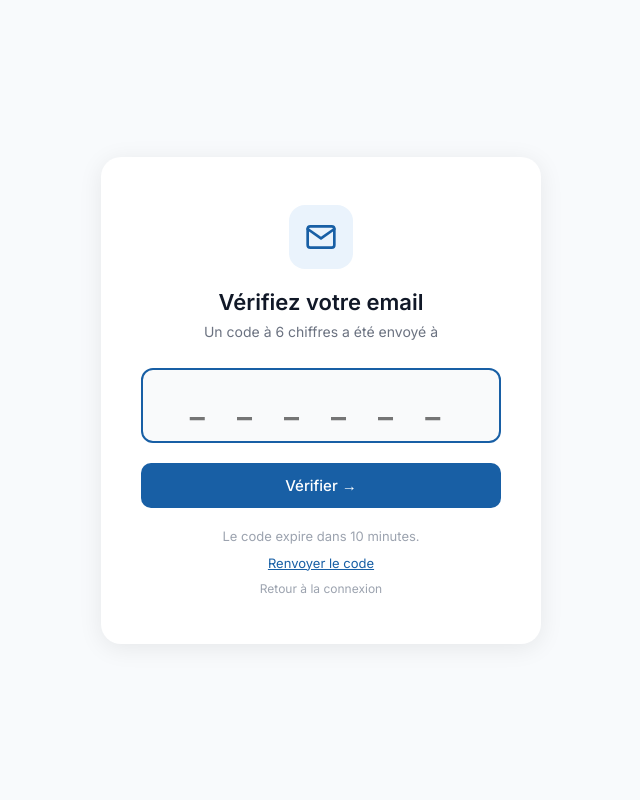
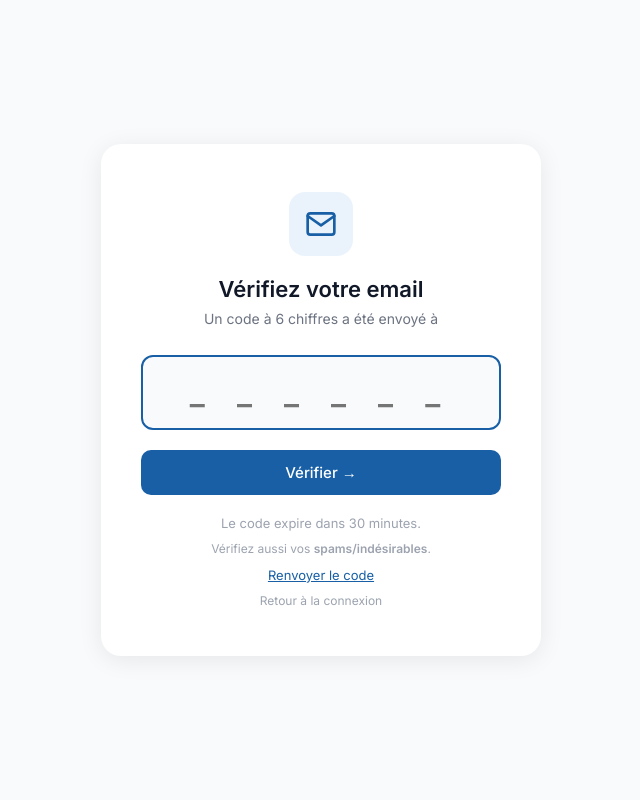
Before and after one commit to othmanenaimi99-svg/stagelink, a Flask app: template templates/auth/verify_code.html in a window 1280 px wide. Shown: the whole page, without its empty margins (319-959 px from the left). Run offline with Flask 3, Linux system fonts and the light colour scheme; the template is opened without the code that fills it, so the values that code supplies are empty.

Commit message:
Add spam notice and fix expiry text on verify code page
Co-Authored-By: Claude Sonnet 4.6 <noreply@anthropic.com>

```diff
--- a/templates/auth/verify_code.html
+++ b/templates/auth/verify_code.html
@@ -39,7 +39,8 @@
     </form>
 
     <div style="margin-top:20px;display:flex;flex-direction:column;gap:10px">
-      <p style="font-size:13px;color:#9ca3af">Le code expire dans 10 minutes.</p>
+      <p style="font-size:13px;color:#9ca3af">Le code expire dans 30 minutes.</p>
+      <p style="font-size:12px;color:#9ca3af">Vérifiez aussi vos <strong>spams/indésirables</strong>.</p>
       <form method="POST" action="{{ url_for('auth.resend_code') }}">
         <button type="submit" style="background:none;border:none;color:#185FA5;font-size:13px;cursor:pointer;text-decoration:underline;font-family:'Inter',Arial,sans-serif">
           Renvoyer le code
```
